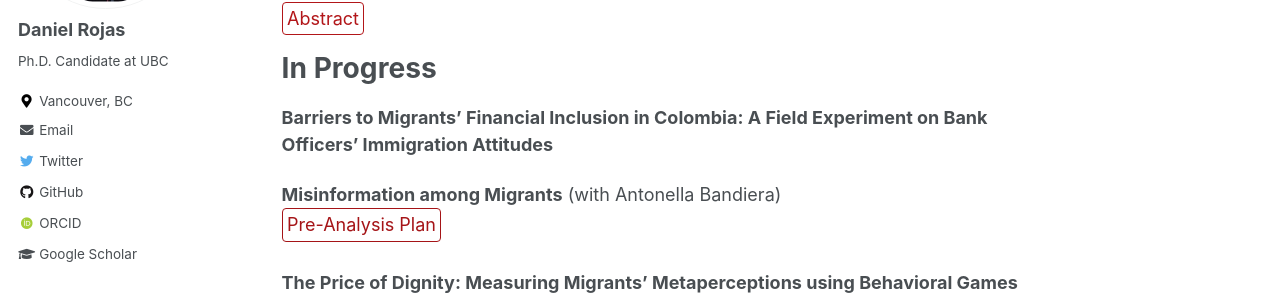
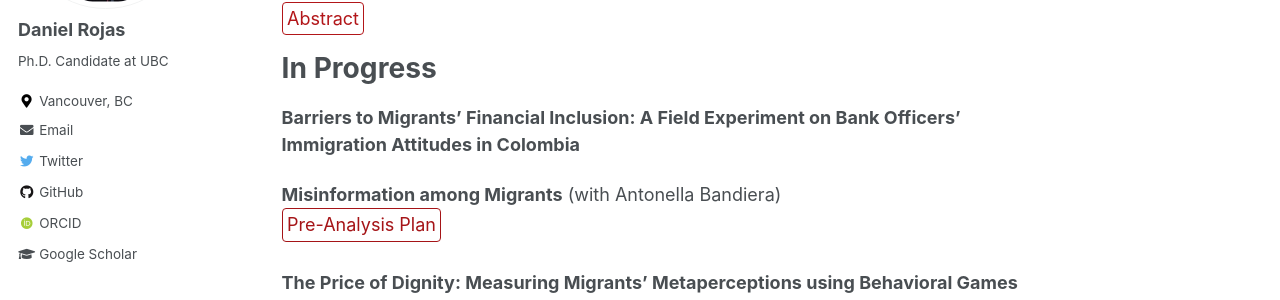
Before and after one commit to danielrojaslozano/danielrojaslozano.github.io, a Jekyll site: the page built from _pages/research.md, in a window 1280 px wide and 900 px high, scrolled down 747 px. Shown: the part 202-502 px from the top of the window. Built offline with Jekyll 4.4.1, drawn with Linux system fonts in a browser that asks for light colours; some web fonts are replaced.

```diff
--- a/_pages/research.md
+++ b/_pages/research.md
@@ -96,7 +96,7 @@ details > p {
 
 # In Progress
 
-**Barriers to Migrants’ Financial Inclusion in Colombia: A Field Experiment on Bank Officers’ Immigration Attitudes**
+**Barriers to Migrants’ Financial Inclusion: A Field Experiment on Bank Officers’ Immigration Attitudes in Colombia**
 
 **Misinformation among Migrants** (with Antonella Bandiera)
 <br />
```
